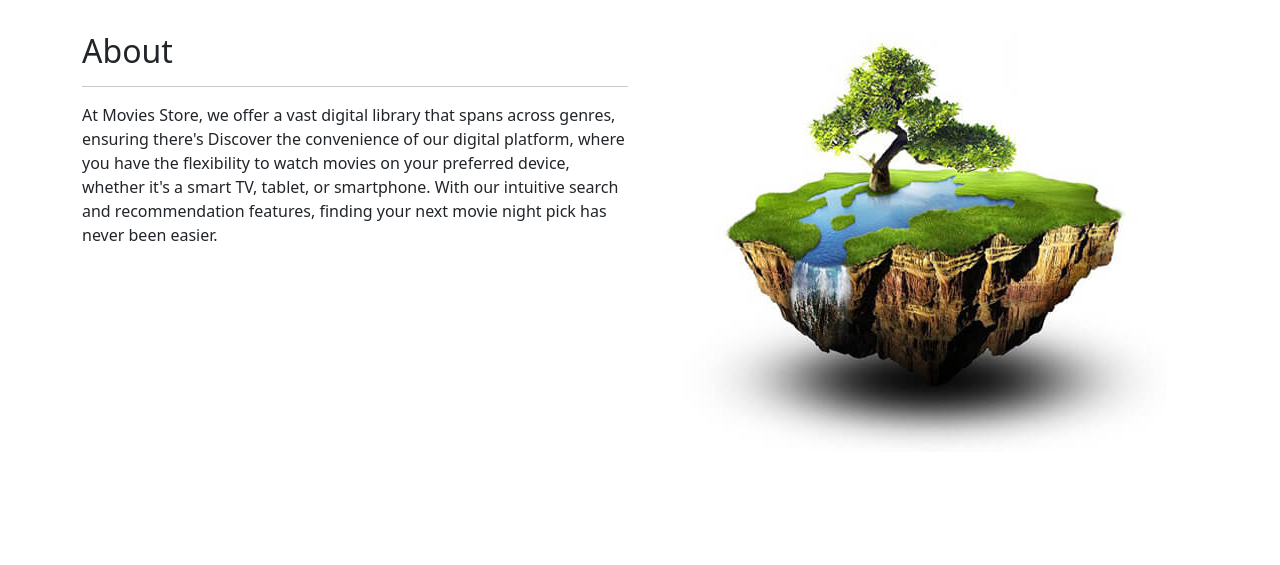
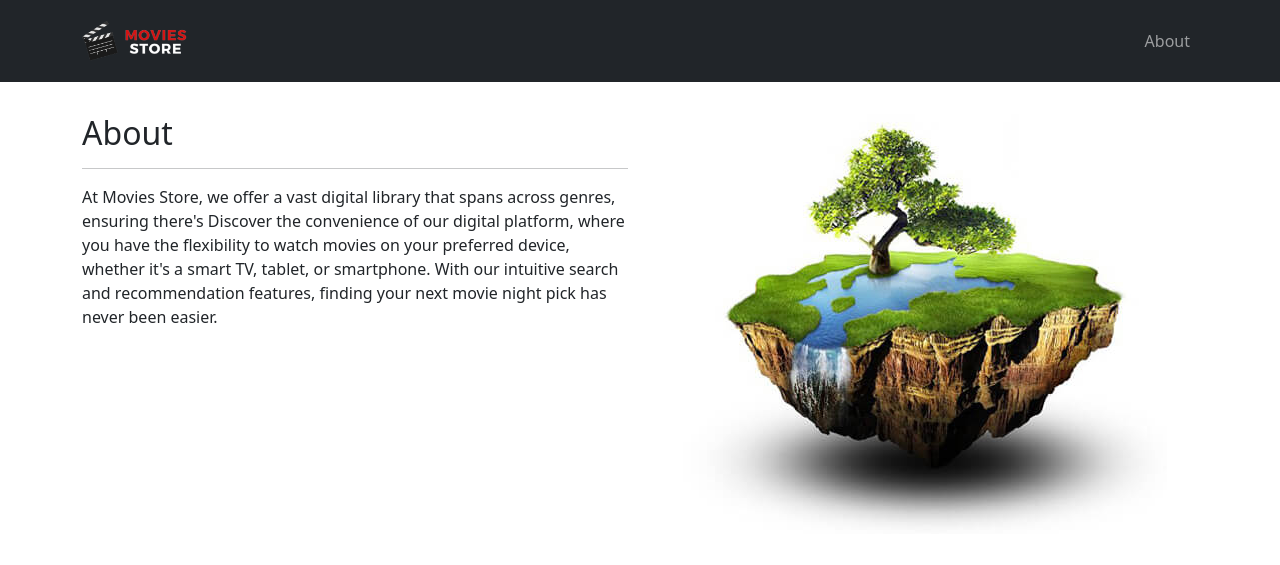
Before and after one commit to OIITuMuCT/Moviesstore, a Django app: page /about in a window 1280 px wide. Shown: the top 565 px of the page. Run offline with Django 5.2, Linux system fonts and the light colour scheme; some libraries are stand-ins or nearby versions.

Commit message:
Adding a header section

```diff
--- a/moviesstore/moviesstore/templates/base.html
+++ b/moviesstore/moviesstore/templates/base.html
@@ -12,6 +12,26 @@
   </head>
   <body>
     <!-- Header -->
+     <nav class="p-3 navbar navbar-dark bg-dark navbar-expand-lg">
+      <div class="container">
+        <a href="{% url "home.index" %}" class="navbar-brand">
+          <img src="{% static "img/logo.png" %}" alt="logo" height="40" />
+        </a>
+        <button class="navbar-toggler" type="button"
+                data-bs-toggle="collapse"
+                data-bs-target="#navbarNavAltMarkup"
+                aria-controls="navbarNavAltMarkup"
+                aria-expanded="false"
+                aria-label="Toggle navigation">
+        <span class="navbar-toggler-icon"></span>
+        </button>
+        <div class="collapse navbar-collapse" id="navbarNavAltMarkup">
+          <div class="navbar-nav ms-auto navbar-ml">
+            <a href="{% url "home.about" %}" class="nav-link">About</a>
+          </div>
+        </div>
+      </div>
+     </nav>
     <!-- Header -->
     <div>{% block content %} {% endblock content %}</div>
     <!-- Footer -->
```
